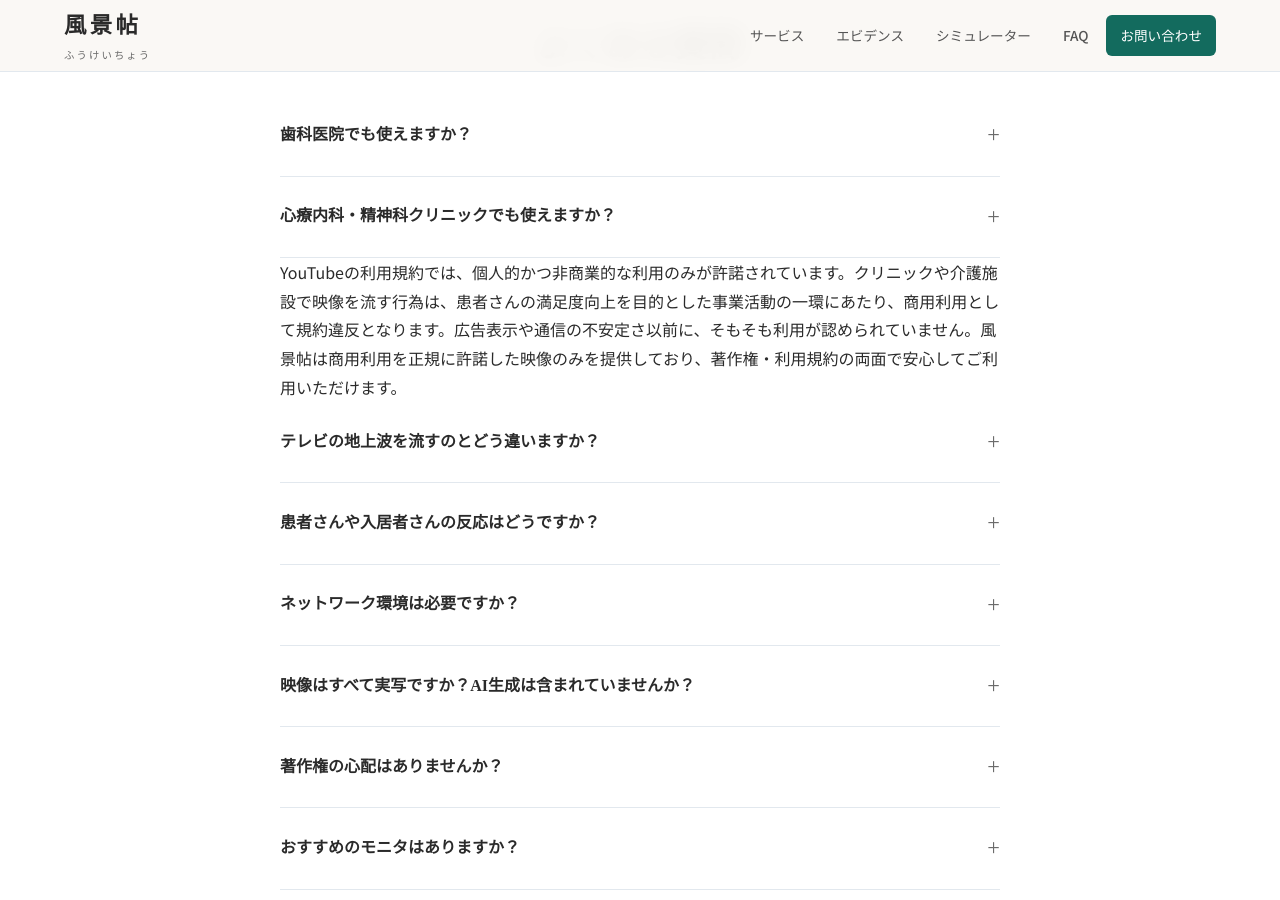
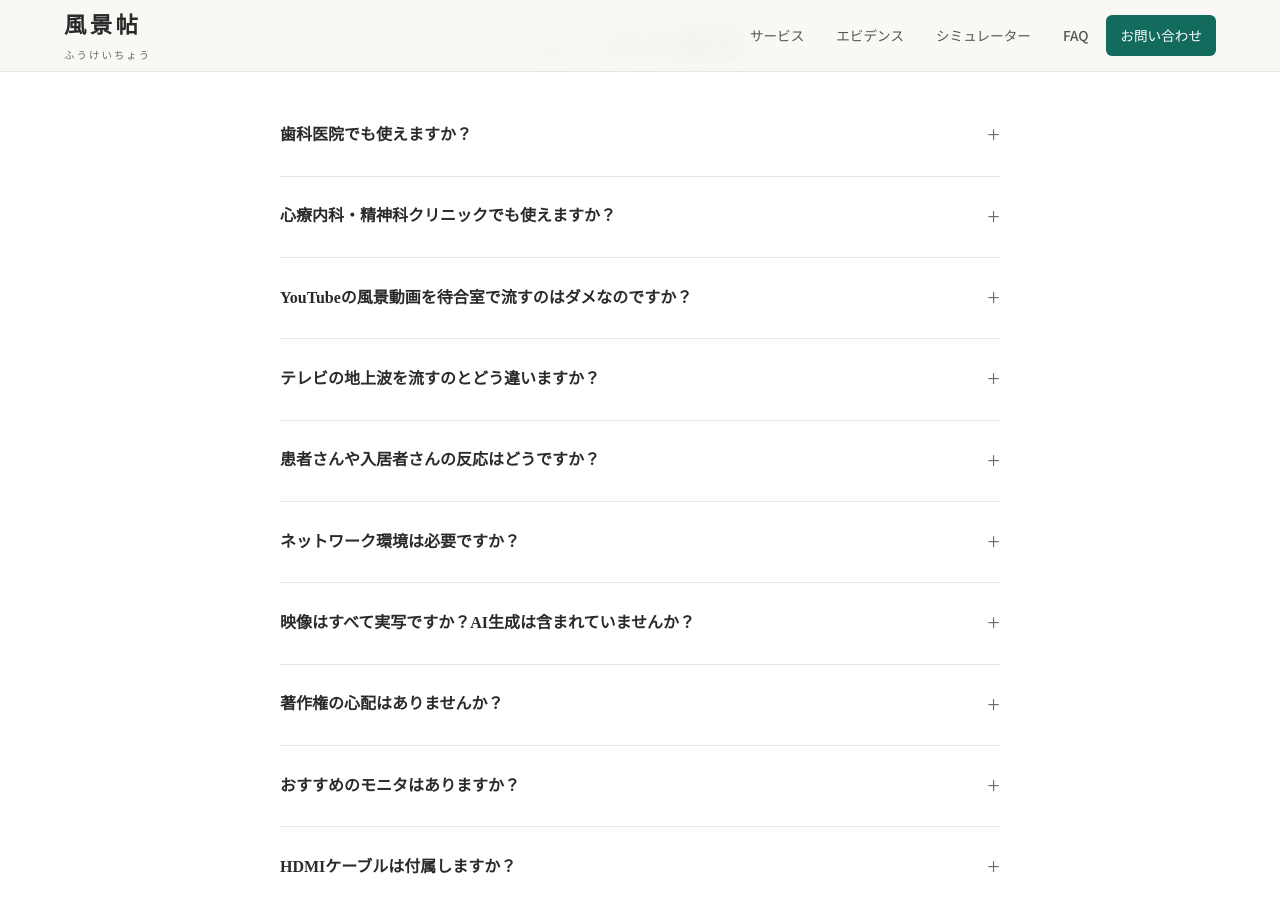
Before and after one commit to dr836gnypeq-ctrl/fukeichou-site, a Jekyll site: the page built from index.html, in a window 1280 px wide and 900 px high, scrolled down 10716 px. Built offline with Jekyll 4.4.1, drawn with Linux system fonts in a browser that asks for light colours; nearby versions of some CDN libraries; some of the changed lines change nothing that is shown.

Commit message:
mobile scroll reduction: accordion, clamp, show-more, sticky col, faq fix

```diff
--- a/_layouts/default.html
+++ b/_layouts/default.html
@@ -35,7 +35,7 @@
 <link rel="prefetch" href="{{ '/' | relative_url }}">
 <link rel="prefetch" href="{{ '/evidence/' | relative_url }}">
 {% endif %}
-<link rel="stylesheet" href="{{ '/assets/css/style.css' | relative_url }}?v=20260317i">
+<link rel="stylesheet" href="{{ '/assets/css/style.css' | relative_url }}?v=20260317j">
 <script src="https://cdn.jsdelivr.net/npm/lucide@0.383.0/dist/umd/lucide.min.js" defer></script>
 </head>
 <body>
@@ -46,7 +46,7 @@
 
 {% include footer.html %}
 
-<script src="{{ '/assets/js/main.js' | relative_url }}?v=20260317i"></script>
+<script src="{{ '/assets/js/main.js' | relative_url }}?v=20260317j"></script>
 
 </body>
 </html>
--- a/assets/css/style.css
+++ b/assets/css/style.css
@@ -256,3 +256,46 @@
   .intro-image-caption{font-size:.82rem;margin-top:14px}
 }
 .intro-image-note{margin-top:10px;font-size:.72rem;color:var(--ink-light);opacity:.45;text-align:center;line-height:1.7}
+
+/* ===== MOBILE SCROLL REDUCTION ===== */
+
+/* 比較表: モバイルで左列sticky */
+@media(max-width:768px){
+  .comp-th-label{position:sticky;left:0;z-index:3;background:var(--paper-warm)}
+  .comp-td-label{position:sticky;left:0;z-index:2;background:var(--paper-warm)}
+  .comp-table-scroll{border:1px solid var(--border);border-radius:8px}
+}
+
+/* Feature cards アコーディオン (mobile) */
+@media(max-width:768px){
+  .feature-card{cursor:pointer;-webkit-tap-highlight-color:transparent}
+  .feature-card .feature-a{max-height:0;overflow:hidden;transition:max-height .38s ease,margin-top .38s ease;margin-top:0}
+  .feature-card.fc-open .feature-a{max-height:800px;margin-top:10px}
+  .feature-q-toggle::after{content:" ＋";font-size:1rem;font-weight:300;color:var(--moss);float:right}
+  .feature-card.fc-open .feature-q-toggle::after{content:" －"}
+}
+
+/* 本物宣言カード: 本文3行clamp (mobile) */
+@media(max-width:768px){
+  .authentic-card .auth-text{display:-webkit-box;-webkit-line-clamp:3;-webkit-box-orient:vertical;overflow:hidden}
+  .authentic-card.auth-expanded .auth-text{display:block;overflow:visible;-webkit-line-clamp:unset}
+  .btn-auth-expand{display:inline-block;margin-top:10px;font-size:.8rem;color:var(--moss);background:none;border:none;padding:0;cursor:pointer;font-family:var(--sans)}
+}
+@media(min-width:769px){.btn-auth-expand{display:none}}
+
+/* 「もっと見る」ボタン */
+.btn-show-more{display:block;margin:20px auto 0;padding:10px 32px;font-size:.88rem;font-family:var(--sans);color:var(--moss);background:transparent;border:1px solid var(--moss);border-radius:6px;cursor:pointer;transition:all .25s var(--ease);letter-spacing:.04em}
+.btn-show-more:hover{background:var(--moss);color:#fff}
+@media(min-width:769px){.btn-show-more{display:none!important}}
+
+/* ペインカード: 4枚目以降hidden (mobile) */
+@media(max-width:768px){
+  .pain-card-extra{display:none}
+  .pain-card-extra.shown{display:block}
+}
+
+/* エビデンスカード: 4枚目以降hidden (mobile) */
+@media(max-width:768px){
+  .evidence-card-extra{display:none}
+  .evidence-card-extra.shown{display:block}
+}
--- a/assets/js/main.js
+++ b/assets/js/main.js
@@ -94,3 +94,73 @@
     if(typeof lucide !== 'undefined') lucide.createIcons();
   });
 }
+
+/* ===== MOBILE SCROLL REDUCTION ===== */
+(function(){
+  var isMobile = window.innerWidth <= 768;
+
+  /* 1. Feature cards アコーディオン (mobile only) */
+  if(isMobile){
+    document.querySelectorAll('.feature-card').forEach(function(card){
+      var q = card.querySelector('.feature-q');
+      if(q) q.classList.add('feature-q-toggle');
+      card.addEventListener('click', function(){
+        card.classList.toggle('fc-open');
+      });
+    });
+  }
+
+  /* 2. 本物宣言カード: 本文fold + 「続きを読む」ボタン */
+  document.querySelectorAll('.authentic-card').forEach(function(card){
+    var p = card.querySelector('p');
+    if(!p) return;
+    p.classList.add('auth-text');
+    var btn = document.createElement('button');
+    btn.className = 'btn-auth-expand';
+    btn.textContent = '続きを読む →';
+    btn.addEventListener('click', function(e){
+      e.stopPropagation();
+      card.classList.add('auth-expanded');
+      btn.style.display = 'none';
+    });
+    card.appendChild(btn);
+  });
+
+  /* 3. クリニックペインカード: 4枚目を「もっと見る」 */
+  if(isMobile){
+    var clinicGrid = document.querySelector('#tab-clinic .pain-grid');
+    if(clinicGrid){
+      var pcards = clinicGrid.querySelectorAll('.pain-card');
+      if(pcards.length > 3){
+        for(var i=3;i<pcards.length;i++) pcards[i].classList.add('pain-card-extra');
+        var pbtn = document.createElement('button');
+        pbtn.className = 'btn-show-more';
+        pbtn.textContent = '他のお悩みも見る';
+        pbtn.onclick = function(){
+          clinicGrid.querySelectorAll('.pain-card-extra').forEach(function(c){c.classList.add('shown');});
+          pbtn.style.display='none';
+        };
+        clinicGrid.after(pbtn);
+      }
+    }
+  }
+
+  /* 4. エビデンスカード: 4枚目以降を「もっと見る」 */
+  if(isMobile){
+    var evGrid = document.querySelector('.evidence-grid');
+    if(evGrid){
+      var evcards = evGrid.querySelectorAll('.evidence-card');
+      if(evcards.length > 3){
+        for(var j=3;j<evcards.length;j++) evcards[j].classList.add('evidence-card-extra');
+        var evbtn = document.createElement('button');
+        evbtn.className = 'btn-show-more';
+        evbtn.textContent = 'さらに見る（歯科・精神科の研究）';
+        evbtn.onclick = function(){
+          evGrid.querySelectorAll('.evidence-card-extra').forEach(function(c){c.classList.add('shown');});
+          evbtn.style.display='none';
+        };
+        evGrid.after(evbtn);
+      }
+    }
+  }
+})();
--- a/index.html
+++ b/index.html
@@ -355,7 +355,7 @@
 
 <details class="faq-item"><summary>心療内科・精神科クリニックでも使えますか？</summary><p>はい。むしろ最も効果が期待できる環境の一つです。センセーショナルなニュースが症状に悪影響を与える可能性がある診療科において、穏やかな自然映像は待合室の空気を整える手立てになります。音量ゼロで運用でき、他の患者さんと視線を合わせたくない方の視線を自然に受け止める効果もあります。また、急性期精神科病棟での研究では、自然写真の掲示により抗不安薬の頓服投与率が有意に低下したことが報告されています。<a href="{{ '/evidence/clinic/' | relative_url }}#mental" style="color:var(--moss)">詳しいエビデンスはこちら →</a></p></details>
 
-<p>YouTubeの利用規約では、個人的かつ非商業的な利用のみが許諾されています。クリニックや介護施設で映像を流す行為は、患者さんの満足度向上を目的とした事業活動の一環にあたり、商用利用として規約違反となります。広告表示や通信の不安定さ以前に、そもそも利用が認められていません。風景帖は商用利用を正規に許諾した映像のみを提供しており、著作権・利用規約の両面で安心してご利用いただけます。</p></details>
+<details class="faq-item"><summary>YouTubeの風景動画を待合室で流すのはダメなのですか？</summary><p>YouTubeの利用規約では、個人的かつ非商業的な利用のみが許諾されています。クリニックや介護施設で映像を流す行為は、患者さんの満足度向上を目的とした事業活動の一環にあたり、商用利用として規約違反となります。広告表示や通信の不安定さ以前に、そもそも利用が認められていません。風景帖は商用利用を正規に許諾した映像のみを提供しており、著作権・利用規約の両面で安心してご利用いただけます。</p></details>
 
 <details class="faq-item"><summary>テレビの地上波を流すのとどう違いますか？</summary><p>地上波のワイドショーやニュースは音量の問題が避けられず、番組の内容もコントロールできません。風景映像は音量ゼロでも機能し、不快な内容が流れる心配もありません。チューナーを搭載しない構成のため、NHK受信料も不要です。</p></details>
 
```
